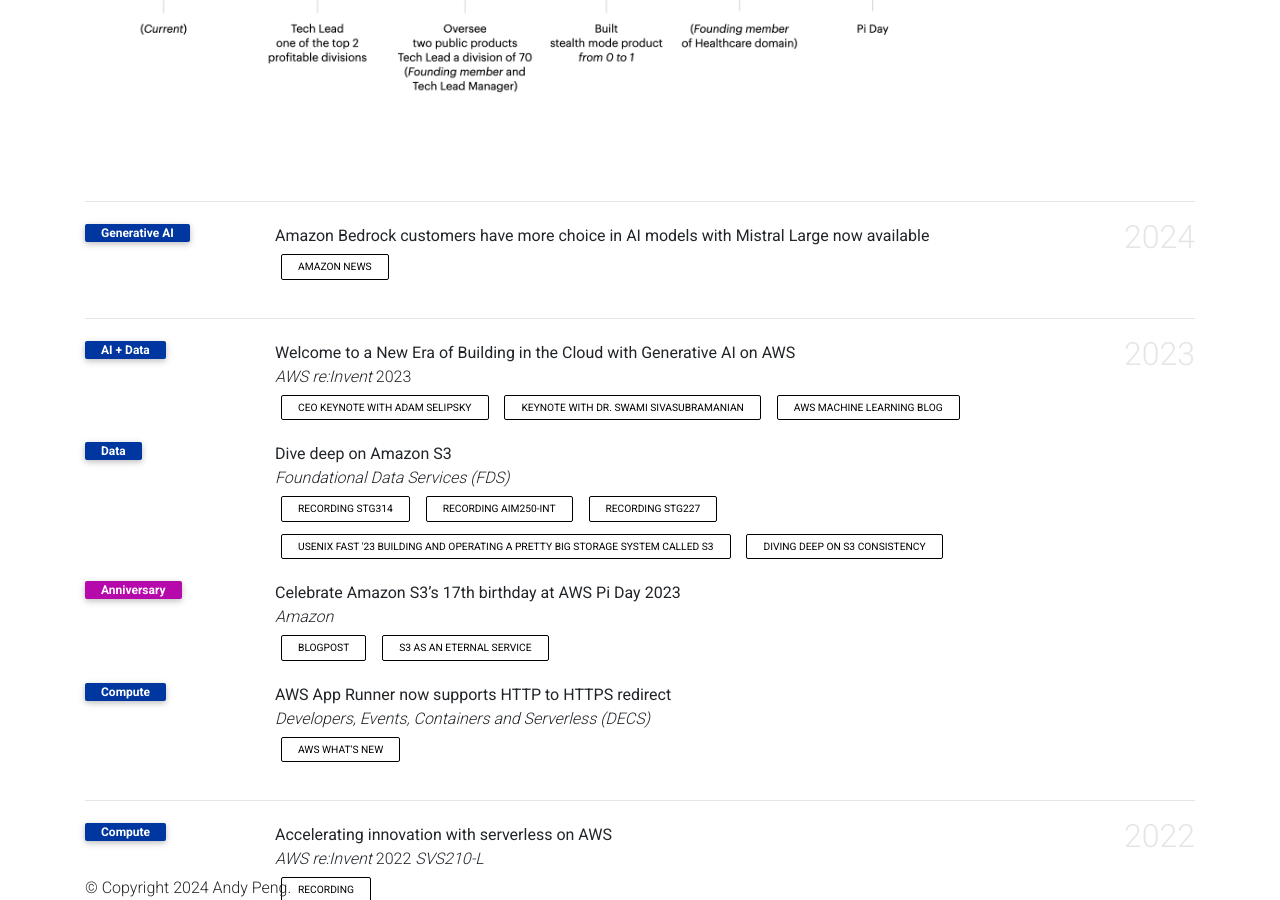
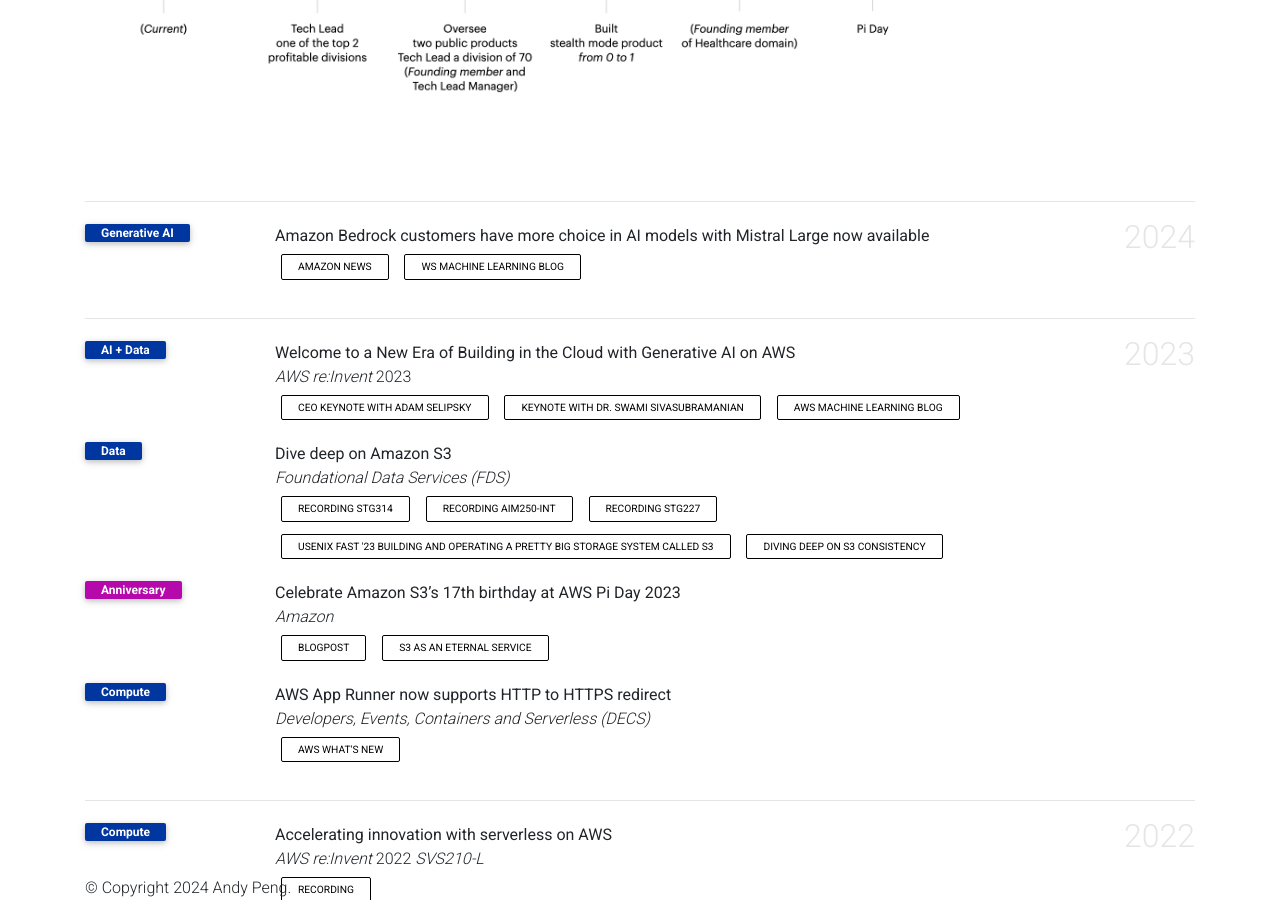
Before and after one commit to gfw001/gfw001.github.io, a Jekyll site: the page products.html, which Jekyll copies as it is, in a window 1280 px wide and 900 px high, scrolled down 523 px. Built offline with Jekyll 4.4.1, drawn with Linux system fonts in a browser that asks for light colours; comment, search, counter and statistics services are not loaded; a style sheet for code colours, icons or effects is not loaded.

Commit message:
Update products.html

```diff
--- a/products.html
+++ b/products.html
@@ -219,6 +219,7 @@
                   <div class="periodical"> <em></em> </div>
                   <div class="links">
                      <a href="https://www.aboutamazon.com/news/aws/mistral-ai-mistral-large-amazon-bedrock" class="btn btn-sm z-depth-0" role="button" rel="noopener noreferrer" target="_blank">Amazon News</a>
+                     <a href="https://aws.amazon.com/blogs/machine-learning/aws-and-mistral-ai-commit-to-democratizing-generative-ai-with-a-strengthened-collaboration/" class="btn btn-sm z-depth-0" role="button" rel="noopener noreferrer" target="_blank">WS Machine Learning Blog</a>
                   </div>
                   <div class="badges">
                      <span class="altmetric-embed" data-hide-no-mentions="true" data-hide-less-than="15" data-badge-type="2" data-badge-popover="right"></span> <span class="__dimensions_badge_embed__" data-pmid="" data-hide-zero-citations="true" data-style="small_rectangle" data-legend="hover-right" style="margin-bottom: 3px;"></span>
```
